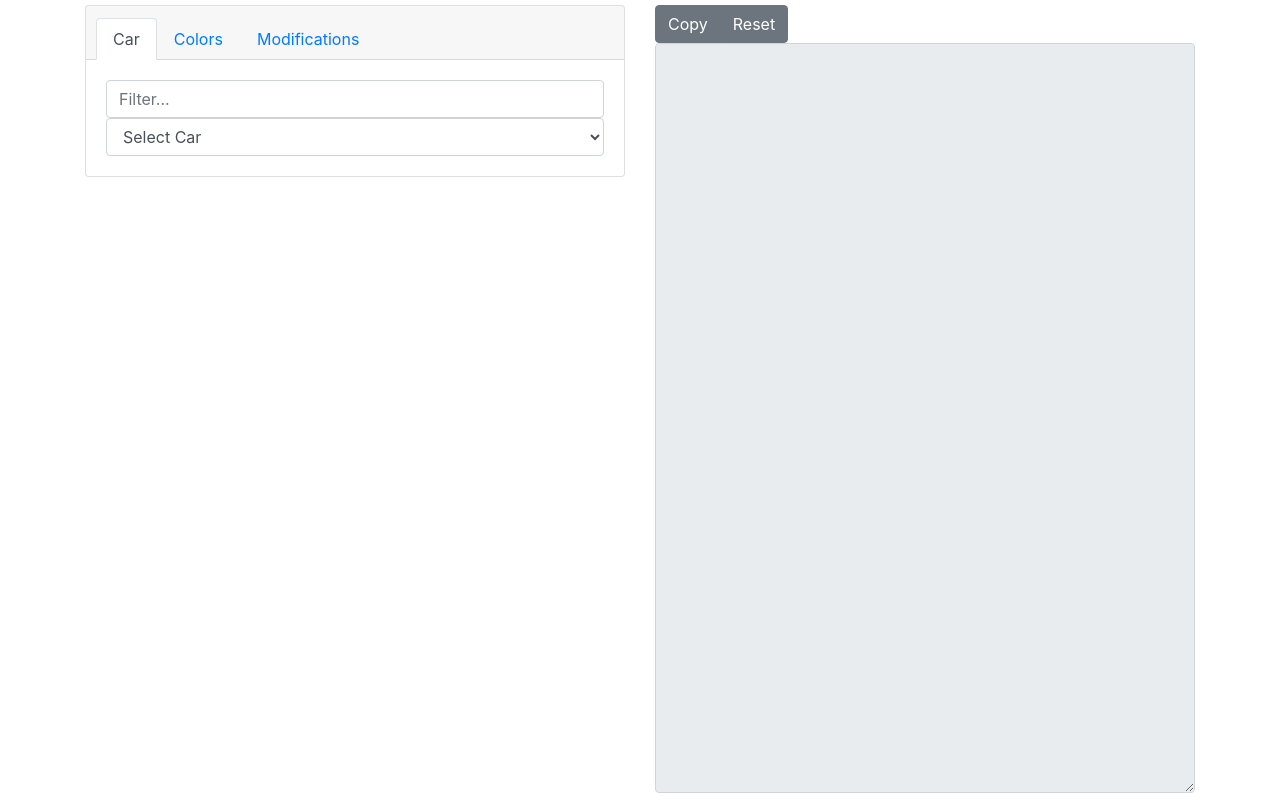
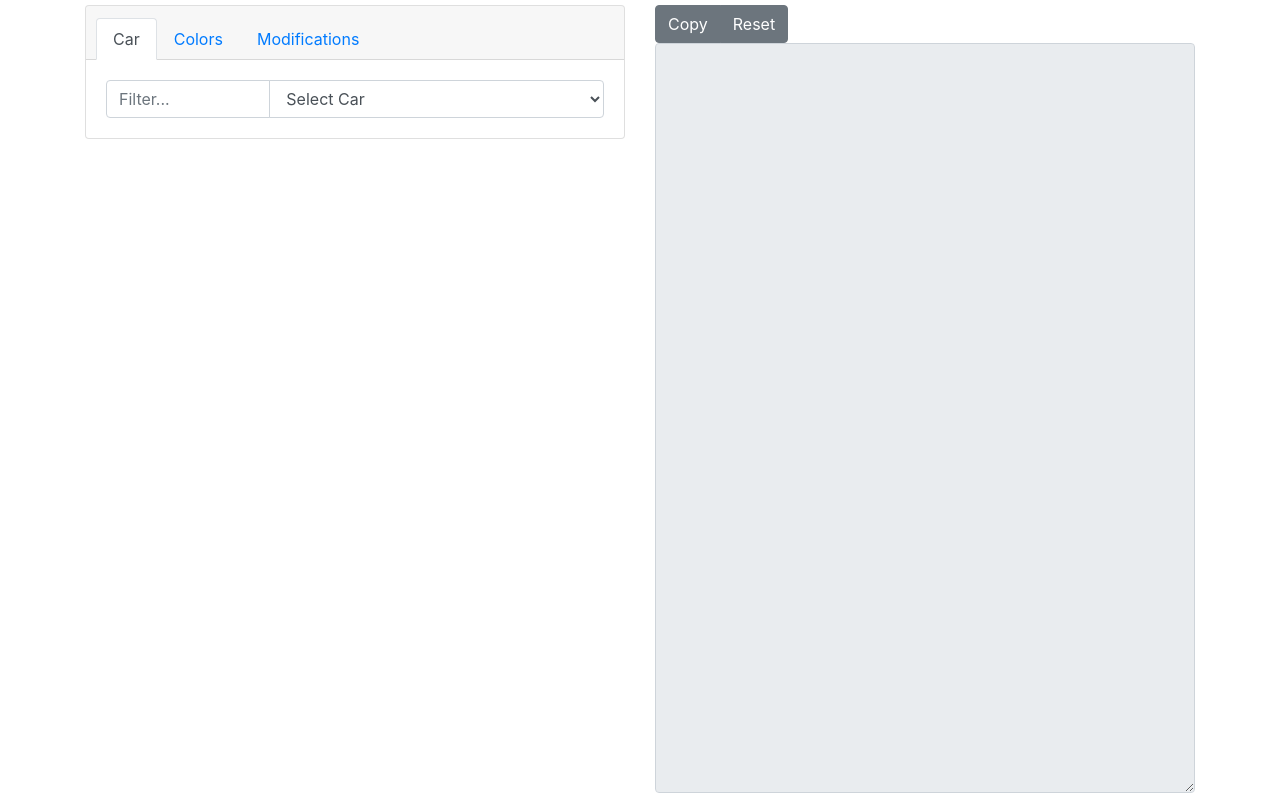
Before and after one commit to conantroutman/vehiclemodelsets-generator-js, a plain HTML site: page index.html in a window 1280 px wide. Shown: the part 97-890 px from the top of the page. Drawn offline with nearby package versions, Linux system fonts and the light colour scheme.

Commit message:
Car selection + filter styling

```diff
--- a/css/style.css
+++ b/css/style.css
@@ -99,3 +99,7 @@ body {
 #mods {
 	display: none;
 }
+
+.car-selection-dropdown #car-filter {
+	max-width: 33%;
+}
--- a/index.html
+++ b/index.html
@@ -53,10 +53,8 @@
 								</div>
 								<div class="card-body">
 									<div id="car">
-										<div class="input-group">
-											<input type="text" id="car-filter" class="form-control" placeholder="Filter...">
-										</div>
-										<div class="input-group">
+										<div class="input-group car-selection-dropdown">
+											<input type="text" id="car-filter" class="form-control input-group-addon" placeholder="Filter..." />
 											<select id="car-select" class="form-control">
 												<option value="" selected>Select Car</option>
 											</select>
```
